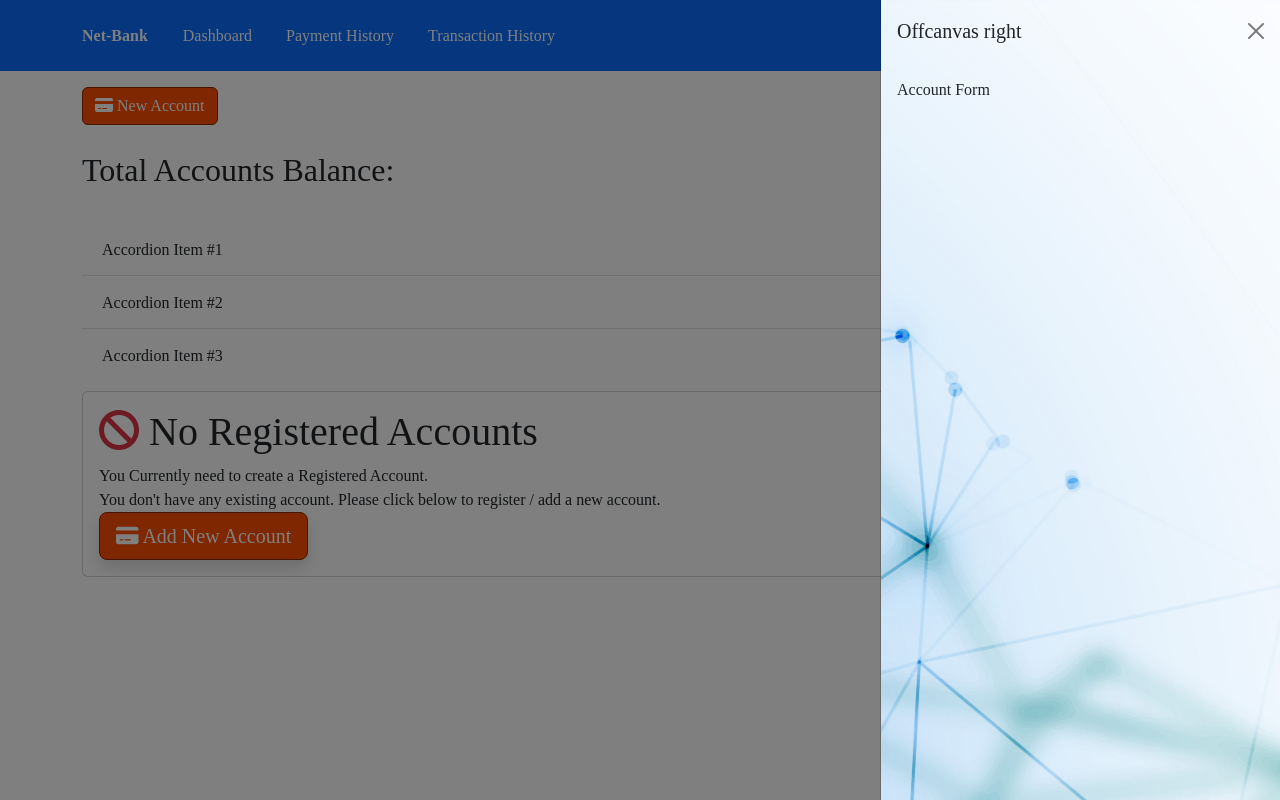
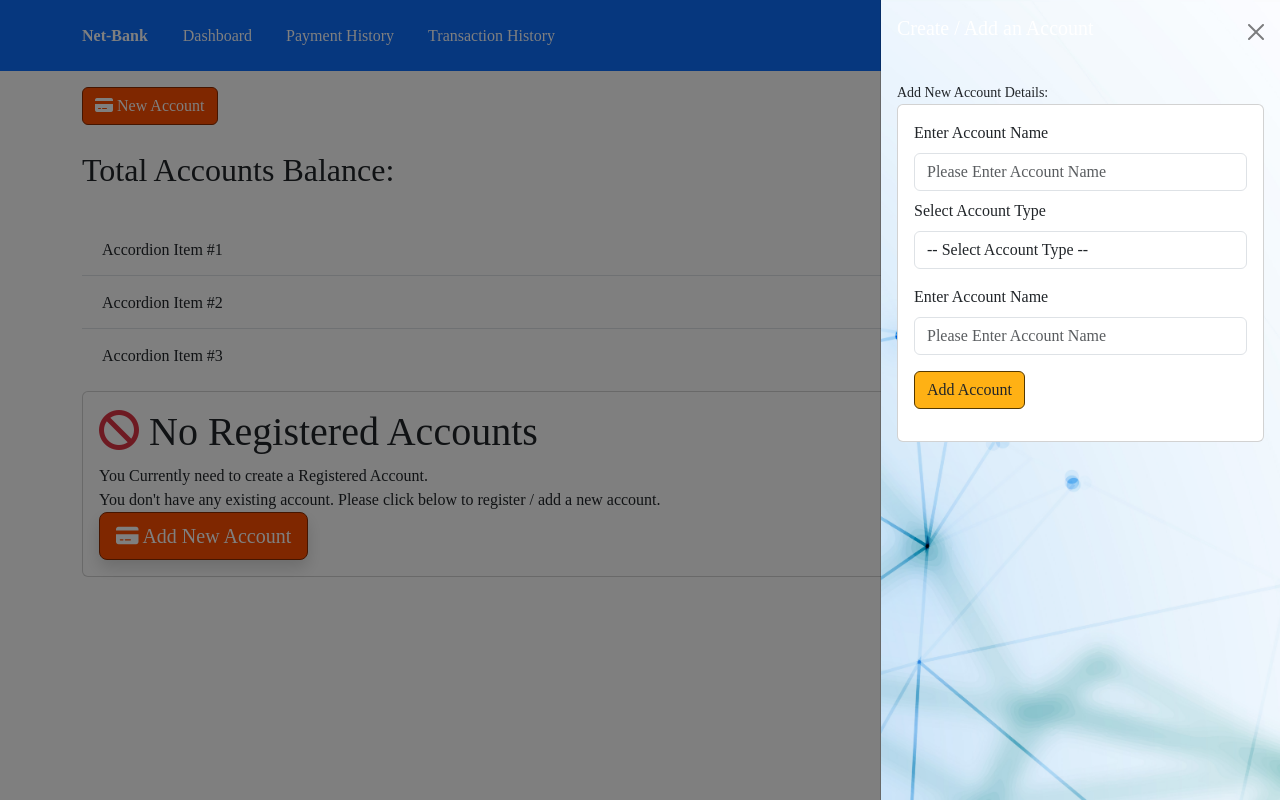
Before and after one commit to Saurabhkaran11/BankApp, a plain HTML site: page dashboard.html in a window 1280 px wide. Both pictures are taken after a click on the button "New Account". Drawn offline with nearby package versions, Linux system fonts and the light colour scheme.

Commit message:
Created Add account Card details

```diff
--- a/dashboard.html
+++ b/dashboard.html
@@ -194,8 +194,8 @@
         <!-- Card Body -->
         <div class="card-body">
 
-           <!--Form Group-->
-           <div class="form-group mb-2">
+          <!--Form Group-->
+          <div class="form-group mb-2">
             <label for=""> Enter Withdraw Amount</label>
             <input type="text" name="withdraw_amount" class="form-control" placeholder="Enter Withdraw Amount">
           </div>
@@ -227,20 +227,67 @@
   </div>
   <!-- End Of Start Of Transact OffCanvas -->
 
-
-  <!-- Start of Right OffCanvas page: Account form -->
+  <!-- Start of Right OffCanvas page: Account form Container-->
   <div class="container">
 
     <div class="offcanvas offcanvas-end" tabindex="-1" id="offcanvasRight" aria-labelledby="offcanvasRightLabel">
       <div class="offcanvas-header">
-        <h5 class="offcanvas-title" id="offcanvasRightLabel">Offcanvas right</h5>
+        <h5 id="offcanvasRightLabel" class="text-white">Create / Add an Account </h5>
         <button type="button" class="btn-close" data-bs-dismiss="offcanvas" aria-label="Close"></button>
       </div>
       <div class="offcanvas-body">
-        Account Form
+        <!-- Card: accounts Form Card -->
+        <small class="card-text mb-3">
+          Add New Account Details:
+        </small>
+        <div class="card">
+          <!-- Card Body -->
+          <div class="card-body">
+            <form action="" class="add-account-form">
+
+              <!--Form Group-->
+              <div class="form-group mb-2">
+                <label for=""> Enter Account Name</label>
+                <input type="text" name="account_name" class="form-control" placeholder="Please Enter Account Name">
+              </div>
+              <!-- End Of Form Group -->
+
+              <!-- Form Group -->
+              <div class="form-group mb-3">
+                <label for=""> Select Account Type</label>
+                <select name="account_type" class="form-control" id="">
+                  <option value="">-- Select Account Type --</option>
+                  <option value="check">Checking Account</option>
+                  <option value="savings">Savings Account</option>
+                  <option value="business">Business Account</option>
+                </select>
+                <!-- End Select Account Option -->
+              </div>
+              <!-- End Of Form Group -->
+
+              <!--Form Group-->
+              <div class="form-group mb-3">
+                <label for=""> Enter Account Name</label>
+                <input type="text" name="account_name" class="form-control" placeholder="Please Enter Account Name">
+              </div>
+              <!-- End Of Form Group -->
+
+              <!--Form Group-->
+              <div class="form-group mb-3">
+                <button id="transact-btn" class="btn btn-md transact-btn">Add Account</button>
+              </div>
+              <!-- End Of Form Group -->
+
+            </form>
+          </div>
+          <!-- End Of Card Body -->
+        </div>
+        <!-- End Card: Accounts Form Card -->
+
       </div>
+      <!-- End Of Offcanvas Body: Accounts Form Wrapper -->
     </div>
-    <!-- End of Right OffCanvas page: Account Form -->
+    <!-- End of Right side OffCanvas Page: Account Form Container -->
   </div>
   <!-- End Of Container -->
 
--- a/js/main.js
+++ b/js/main.js
@@ -1,6 +1,5 @@
 // To get Transaction Type
 const transactType = document.querySelector("#transact-type");
-
 // console.log('Test1');
 // console.log(transactType);
 
@@ -8,27 +7,32 @@
 const paymentCard = document.querySelector(".payment-card");
 // console.log('Test2');
 // console.log(paymentCard);
-
 const transferCard = document.querySelector(".transfer-card");
 // console.log('Test3');
 // console.log(transferCard);
 const depositCard = document.querySelector(".deposit-card");
+// console.log('Test4');
+// console.log(DepositCard);
 const withdrawCard = document.querySelector(".withdraw-card");
+// console.log('Test5');
+// console.log(WithdrawCard);
 
+// To make all the elements diplay as none
 paymentCard.style.display = "none";
 transferCard.style.display = "none";
 depositCard.style.display = "none";
 withdrawCard.style.display = "none";
+//  End of Making Element display none
 
-    transactType.addEventListener("change", () => {
+transactType.addEventListener("change", function() {
   // To check the transaction Type and Display form:
   switch (transactType.value) {
-
     case "null":
-          console.log('Element not found');
+      console.log("Element not found");
       break;
 
     case "payment":
+      // paymentCard.previousElementSibling.style.display = "none";
       paymentCard.style.display = "block";
       paymentCard.nextElementSibling.style.display = "none";
       withdrawCard.style.display = "none";
@@ -42,6 +46,7 @@
       transferCard.nextElementSibling.style.display = "none";
       withdrawCard.style.display = "none";
       depositCard.style.display = "none";
+      paymentCard.style.display = "none";
       break;
 
     case "deposit":
@@ -50,15 +55,16 @@
       depositCard.nextElementSibling.style.display = "none";
       withdrawCard.style.display = "none";
       transferCard.style.display = "none";
+      paymentCard.style.display = "none";
       break;
 
     case "withdraw":
+      paymentCard.style.display = "none";
+      transferCard.style.display = "none";
       withdrawCard.previousElementSibling.style.display = "none";
       withdrawCard.style.display = "block";
       withdrawCard.nextElementSibling.style.display = "none";
       depositCard.style.display = "none";
-            paymentCard.style.display = "none";
-            transferCard.style.display = "none";
       break;
 
     default:
@@ -69,6 +75,5 @@
       break;
   }
   // End Of Check for Transaction Type and Display Form.
-
 });
 // End Check For Transaction Type Event Listener.
```
Lines whose indentation alone changed are shown as unchanged.
